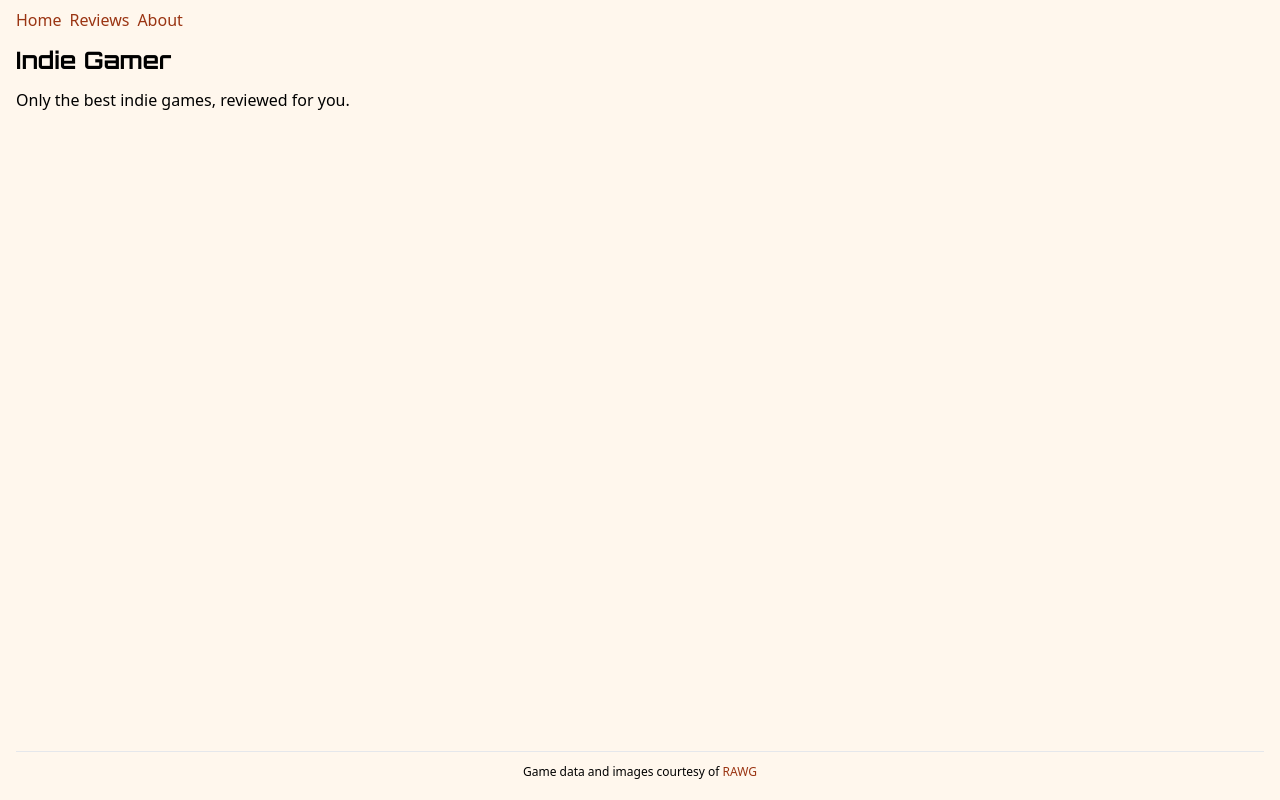
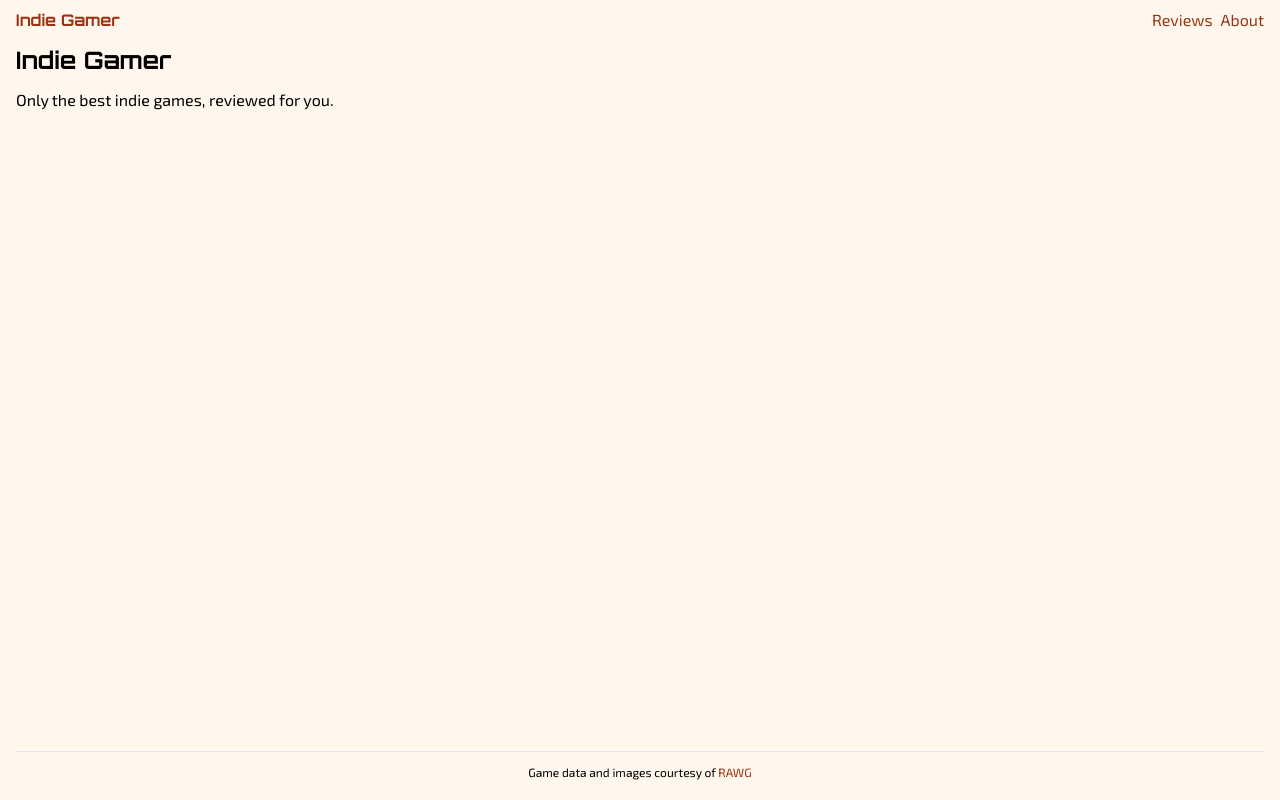
Before and after one commit to whyest/next-reviews, a Next.js app: page / in a window 1280 px wide. Built offline with nearby package versions, Linux system fonts and the light colour scheme.

Commit message:
add custom fonts

```diff
--- a/app/fonts.js
+++ b/app/fonts.js
@@ -1,5 +1,13 @@
-import { Orbitron } from 'next/font/google'
+import { Orbitron, Exo_2 } from 'next/font/google'
 
 export const orbitron = Orbitron({
-	subsets: ['latin'],
+  subsets: ['latin'],
+  display: 'swap',
+  variable: '--font-orbitron',
 })
+
+export const exo_2 = Exo_2({
+  subsets: ['latin'],
+  display: 'swap',
+  variable: '--font-exo_2',
+})
--- a/app/layout.jsx
+++ b/app/layout.jsx
@@ -1,9 +1,10 @@
 import NavBar from '../components/NavBar'
+import { exo_2, orbitron } from './fonts'
 import './globals.css'
 
 export default function RootLayout({ children }) {
   return (
-    <html lang='en'>
+    <html lang='en' className={`${exo_2.variable} ${orbitron.variable}`}>
       <body className='bg-orange-50 flex flex-col px-4 py-2 min-h-screen'>
         <header>
           <NavBar />
--- a/app/reviews/page.jsx
+++ b/app/reviews/page.jsx
@@ -15,7 +15,9 @@ const ReviewsPage = () => {
               height='180'
               className='rounded-t mb-2'
             />
-						<h2 className='text-center py-1'>Stardew Valley</h2>
+            <h2 className='font-semibold font-orbitron text-center py-1'>
+              Stardew Valley
+            </h2>
           </Link>
         </li>
         <li className='bg-white border w-80 rounded shadow hover:shadow-xl'>
@@ -27,7 +29,9 @@ const ReviewsPage = () => {
               height='180'
               className='rounded-t mb-2'
             />
-						<h2 className='text-center py-1'>Hollow Knight</h2>
+            <h2 className='font-semibold font-orbitron text-center py-1'>
+              Hollow Knight
+            </h2>
           </Link>
         </li>
       </ul>
--- a/components/Heading.jsx
+++ b/components/Heading.jsx
@@ -1,9 +1,4 @@
-import { orbitron } from '@/app/fonts'
 const Heading = ({ children }) => {
-	return (
-		<h1 className={`font-bold text-2xl pb-3 ${orbitron.className}`}>
-			{children}
-		</h1>
-	)
+  return <h1 className='font-bold font-orbitron text-2xl pb-3'>{children}</h1>
 }
 export default Heading
--- a/components/NavBar.jsx
+++ b/components/NavBar.jsx
@@ -4,9 +4,12 @@ export default function NavBar() {
   return (
     <nav>
       <ul className='flex gap-2'>
-        <li>
-          <Link href='/' className='text-orange-800 hover:underline'>
-            Home
+        <li className='mr-auto'>
+          <Link
+            href='/'
+            className='font-bold font-orbitron text-orange-800 hover:underline'
+          >
+            Indie Gamer
           </Link>
         </li>
         <li>
--- a/tailwind.config.js
+++ b/tailwind.config.js
@@ -5,7 +5,12 @@ module.exports = {
     './components/**/*.{js,ts,jsx,tsx,mdx}',
   ],
   theme: {
-    extend: {},
+    extend: {
+      fontFamily: {
+        sans: ['var(--font-exo_2)', 'sans-serif'],
+        orbitron: ['var(--font-orbitron)', 'sans-serif'],
+      },
+    },
   },
   plugins: [],
 }
```
Lines whose indentation alone changed are shown as unchanged.
